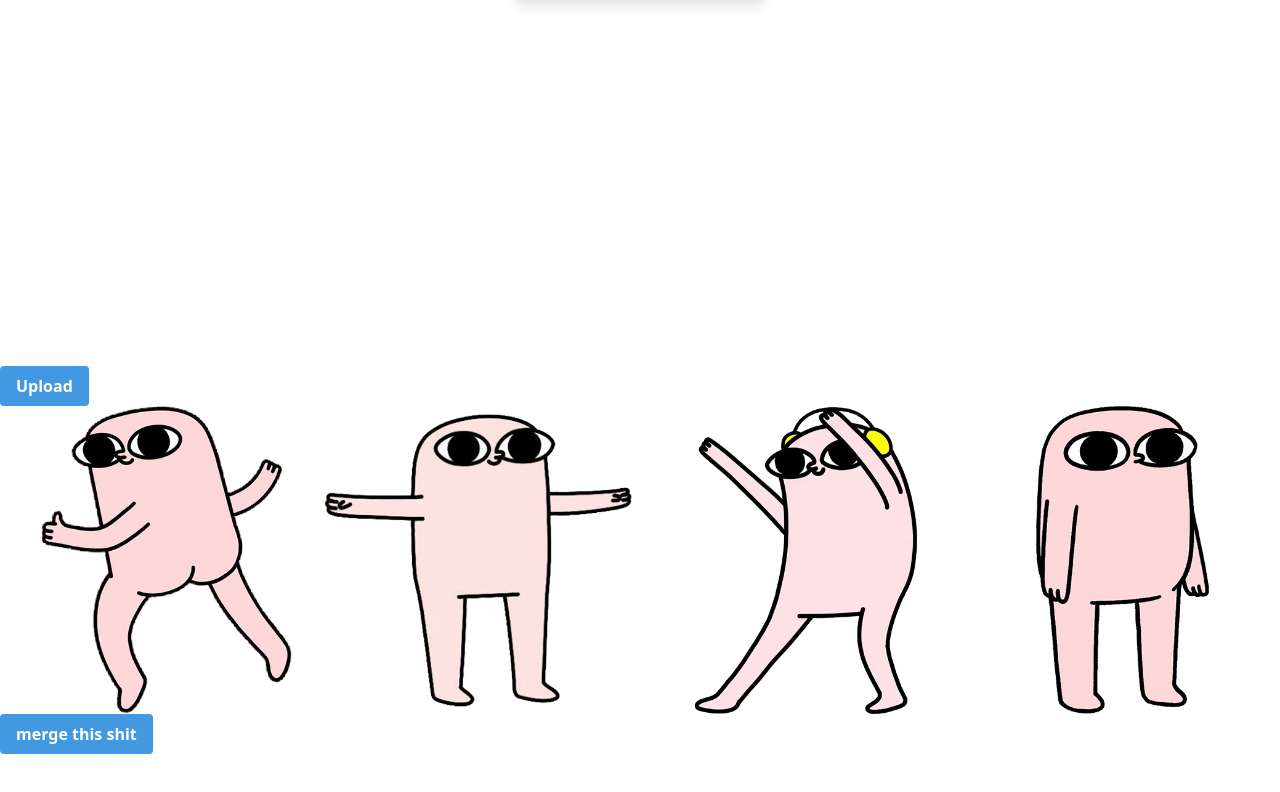
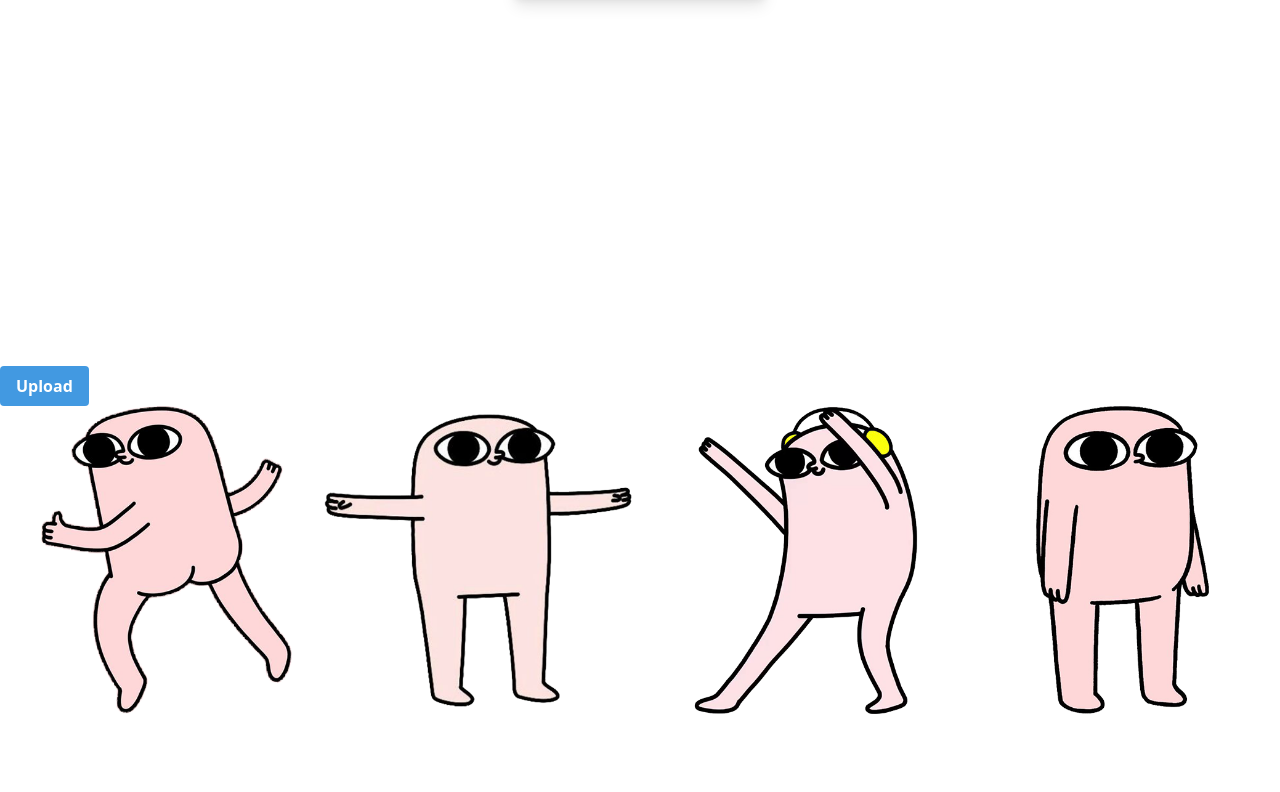
Before and after one commit to nonameleftforme/stickers-rule-the-world, a Next.js app: page / in a window 1280 px wide. Shown: the part 698-1490 px from the top of the page. Built offline with nearby package versions, Linux system fonts and the light colour scheme.

Commit message:
Add Filesizealert & try to set sticker [x/y] (failed)

```diff
--- a/components/StickerPanel.js
+++ b/components/StickerPanel.js
@@ -1,18 +1,18 @@
 const stickers = ['happyjump', 'hug', 'music', 'neutral']
-export default function StickerPanel() {
+export default function StickerPanel({ onStickerSelect }) {
   return (
     <div>
       <ul className="flex justify-between items-center space-x-4">
         {stickers.map(filename => (
           <li key={`${filename}`}>
+            <button onClick={() => onStickerSelect(`/images/${filename}.png`)}>
               <img
                 src={`/images/${filename}.png`}
                 height="500"
                 alt={`${filename}`}
                 id={`${filename}`}
               />
-            {/* <a href="/" className="btn-blue no-underline">
-              </a> */}
+            </button>
           </li>
         ))}
       </ul>
--- a/components/Upload.js
+++ b/components/Upload.js
@@ -21,10 +21,18 @@ async function estimateMultiplePosesOnImage(imageElement) {
 
 export default function Upload() {
   const [image, setImage] = useState()
+  const [sticker, setSticker] = useState()
+  const [poseInfo, setPoseInfo] = useState()
+  const [sizeAlert, setSizeAlert] = useState(false)
 
   const handleChange = e => {
     if (e.target.files.length) {
-      setImage(URL.createObjectURL(e.target.files[0]))
+      if (fileToBig(e.target.files[0])) {
+        setSizeAlert(true)
+      } else {
+        setSizeAlert(false)
+        setImage(URL.createObjectURL(e.target.files[0]))
+      }
     }
   }
 
@@ -37,21 +45,48 @@ export default function Upload() {
       poses.sort((s1, s2) => s2.score - s1.score)
       // pick the 3 highest scored poses -> not necessary because TF only detect 3 Poses
       // poses = poses.slice(0,3)
-      const poseInfo = poses.map(pose => getRelevantPoseInfos(pose))
       console.log(poseInfo)
+      setPoseInfo(poses.map(pose => getRelevantPoseInfos(pose)))
     })
   }
 
   const handleMerge = async e => {
     e.preventDefault()
-    mergeImages([
-      { src: image, x: 0, y: 0 },
-      { src: '/images/music.png', x: 532, y: 0 },
-    ]).then(b64 => (document.querySelector('img').src = b64))
+    const poseSrc = poseInfo.map(function (pose) {
+      return {
+        src: sticker,
+        // the multiplication is random... because else they would be too close to each other
+        // this with the position changes from browser to browser and doesn't place it right
+        x: pose.xEye * 3,
+        y: pose.yEye * 6,
+      }
+    })
+    console.log(poseSrc)
+    mergeImages([{ src: image, x: 0, y: 0 }].concat(poseSrc)).then(
+      b64 => (document.querySelector('img').src = b64)
+    )
   }
 
   return (
-    <div>
+    <div className="">
+      {sizeAlert && (
+        <div
+          className="bg-red-100 border border-red-400 text-red-700 px-4 py-3 rounded max-w-md mx-auto text-center"
+          role="alert"
+        >
+          <strong className="font-bold">Image is to big! </strong>
+          <span className="block sm:inline">Please upload a smaller one</span>
+          <span className="absolute top-0 bottom-0 right-0 px-4 py-3">
+            <svg
+              className="fill-current h-6 w-6 text-red-500"
+              role="button"
+              xmlns="http://www.w3.org/2000/svg"
+              viewBox="0 0 20 20"
+            ></svg>
+          </span>
+        </div>
+      )}
+
       <label htmlFor="upload-button">
         {image ? (
           <img
@@ -92,10 +127,12 @@ export default function Upload() {
       <button onClick={handleUpload} className="btn-blue no-underline">
         Upload
       </button>
-      <StickerPanel />
-      <button onClick={handleMerge} className="btn-blue no-underline">
-        merge this shit
-      </button>
+      <StickerPanel onStickerSelect={sticker => setSticker(sticker)} />
+      {sticker && (
+        <button onClick={handleMerge} className="btn-blue no-underline">
+          merge this shit
+        </button>
+      )}
     </div>
   )
 }
@@ -107,3 +144,10 @@ function getRelevantPoseInfos(pose) {
     (pose.keypoints[16].position.y + pose.keypoints[15].position.y) / 2 - yEye
   return { xEye: xEye, yEye: yEye, poseHeight: poseHeight, score: pose.score }
 }
+
+function fileToBig(file) {
+  if (file.size > 300000) {
+    return true
+  }
+  return false
+}
```
Also changed, not shown: public/images/big.jpg (added). Lines whose indentation alone changed are shown as unchanged.
